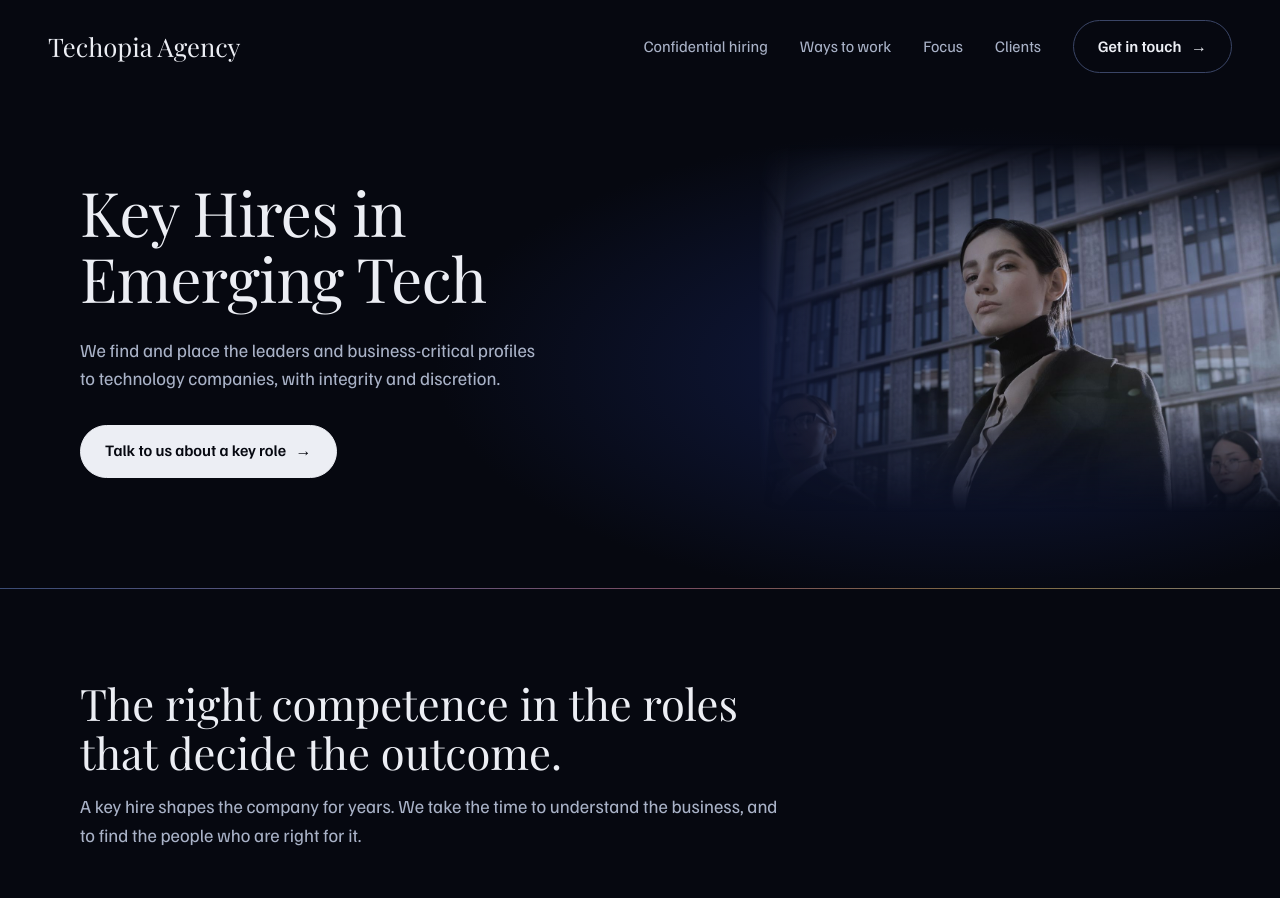
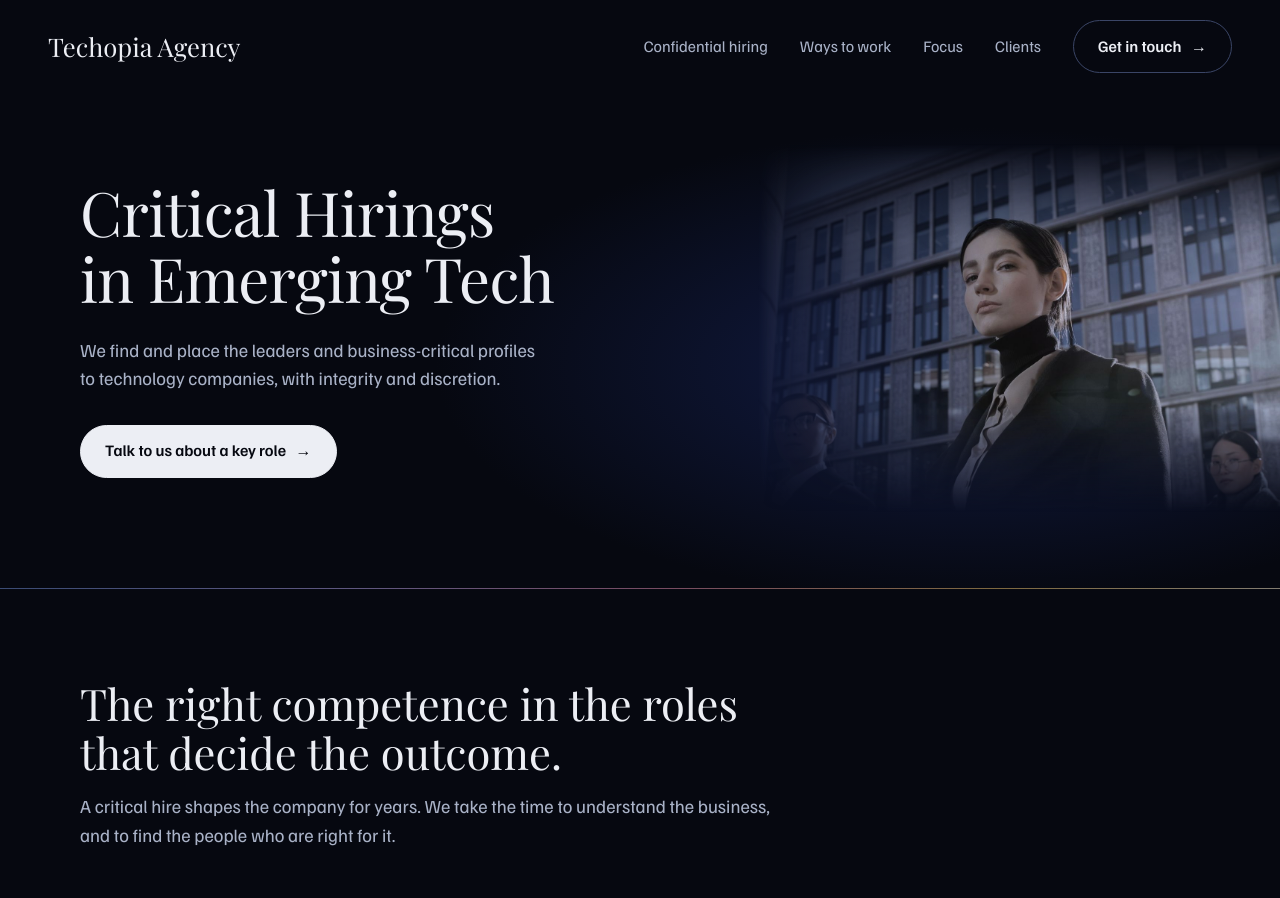
Before and after one commit to tobiasschott-del/techopia.se, a plain HTML site: page index.html in a window 1280 px wide. Shown: the top 898 px of the page. Drawn offline with Linux system fonts and the light colour scheme.

Commit message:
Use Critical Hirings instead of Key Hires
Co-Authored-By: Claude Sonnet 5.5 <noreply@anthropic.com>
Claude-Session: https://claude.ai/code/session_01Liaj33o6UU1AADP2ruUrwt

```diff
--- a/index.html
+++ b/index.html
@@ -3,9 +3,9 @@
 <head>
   <meta charset="utf-8">
   <meta name="viewport" content="width=device-width, initial-scale=1">
-  <title>Techopia Agency | Key Hires in Emerging Tech</title>
-  <meta name="description" content="Techopia Agency finds key hires in emerging tech: leaders and business-critical profiles. Executive search, confidential hiring and proactive pipelining, handled with integrity and discretion.">
-  <meta property="og:title" content="Techopia Agency | Key Hires in Emerging Tech">
+  <title>Techopia Agency | Critical Hirings in Emerging Tech</title>
+  <meta name="description" content="Techopia Agency handles critical hirings in emerging tech: leaders and business-critical profiles. Executive search, confidential hiring and proactive pipelining, handled with integrity and discretion.">
+  <meta property="og:title" content="Techopia Agency | Critical Hirings in Emerging Tech">
   <meta property="og:description" content="Leaders and business-critical profiles in emerging tech, found with integrity and discretion.">
   <meta property="og:type" content="website">
   <meta property="og:url" content="https://techopia.se/">
@@ -34,7 +34,7 @@
   <main id="main">
     <section class="hero" id="top">
       <div class="hero-copy">
-        <h1>Key Hires in Emerging Tech</h1>
+        <h1>Critical Hirings in Emerging Tech</h1>
         <p class="lead">We find and place the leaders and business-critical profiles to technology companies, with integrity and discretion.</p>
         <p class="hero-actions">
           <a class="pill pill-bright" href="#contact">Talk to us about a key role <span aria-hidden="true">→</span></a>
@@ -49,7 +49,7 @@
     <section class="creed" id="competence" aria-labelledby="creed-h">
       <div class="creed-head">
         <h2 id="creed-h">The right competence in the roles that decide the outcome.</h2>
-        <p>A key hire shapes the company for years. We take the time to understand the business, and to find the people who are right for it.</p>
+        <p>A critical hire shapes the company for years. We take the time to understand the business, and to find the people who are right for it.</p>
       </div>
       <ul class="creed-list">
         <li>
@@ -88,7 +88,7 @@
     <section class="offer" id="engagement" aria-labelledby="engagement-h">
       <div class="offer-head">
         <h2 id="engagement-h">Ways to work with us</h2>
-        <p>Whether you need a key hire now or want to be ready for the next one, we work in the format that fits.</p>
+        <p>Whether you need a critical hire now or want to be ready for the next one, we work in the format that fits.</p>
       </div>
       <ul class="offer-row">
         <li>
```
